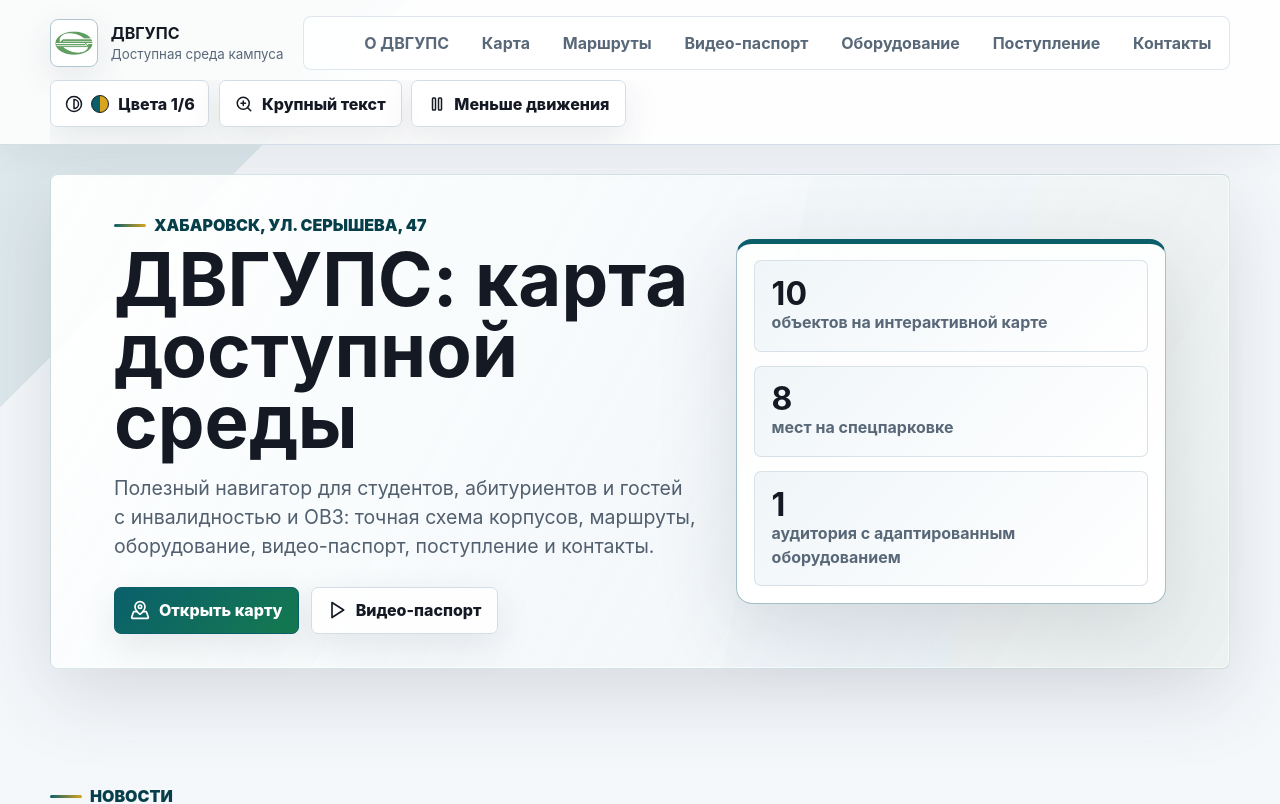
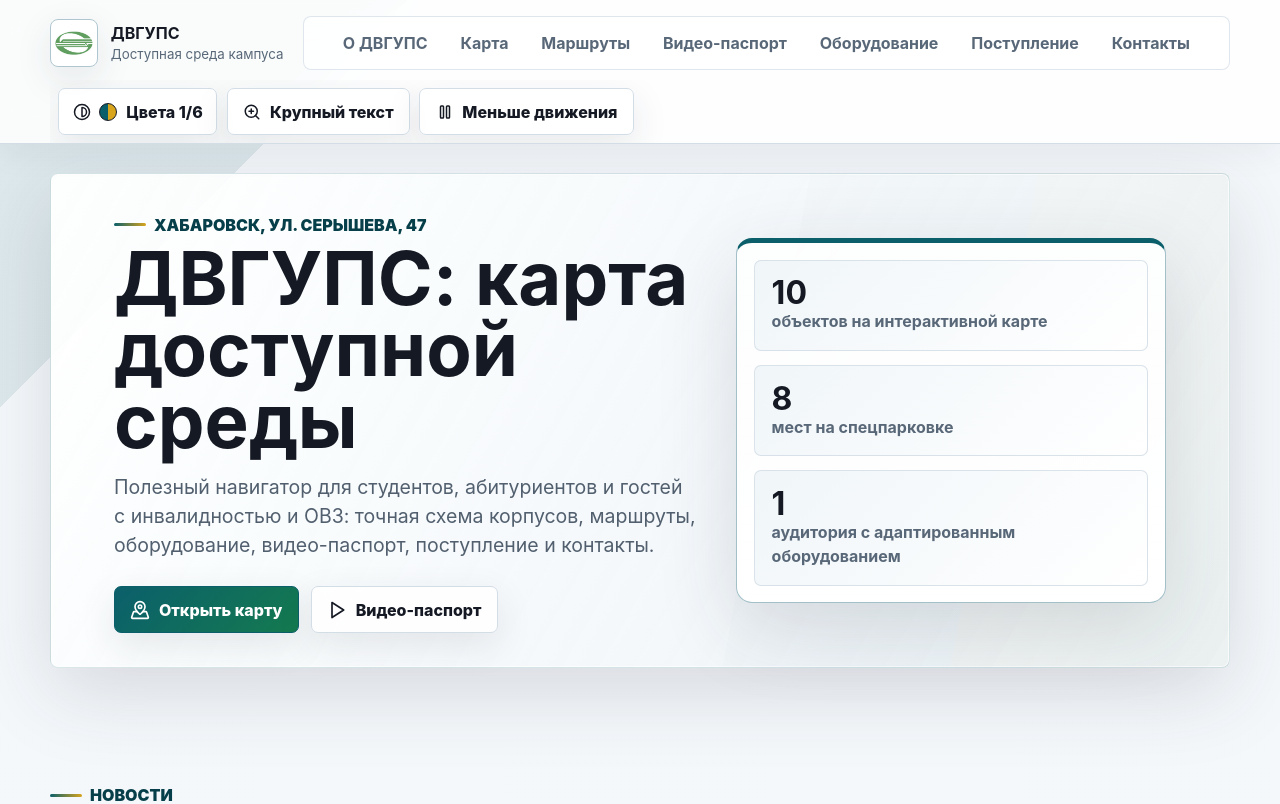
Before and after one commit to Suprusha800/festu, a React (Vite) app: page / in a window 1280 px wide. Shown: the top 804 px of the page. Built offline with nearby package versions, Linux system fonts and the light colour scheme.

Commit message:
mini fix

```diff
--- a/src/styles.css
+++ b/src/styles.css
@@ -237,7 +237,7 @@
 .nav {
   display: flex;
   align-items: center;
-  justify-content: flex-end;
+  justify-content: center;
   gap: 0.35rem;
   min-width: 0;
   overflow-x: auto;
@@ -291,7 +291,7 @@
 .accessPanel {
   display: flex;
   gap: 0.6rem;
-  padding: 0 0 1.05rem;
+  padding: 0.5rem;
   overflow-x: auto;
 }
 
@@ -1264,7 +1264,7 @@
   font-size: 1.1rem;
 }
 
-@media (max-width: 1024px) {
+@media (max-width: 1120px) {
   .headerTop {
     grid-template-columns: minmax(0, 1fr) max-content;
     align-items: center;
@@ -1294,6 +1294,10 @@
     text-align: center;
     white-space: normal;
   }
+}
+
+@media (max-width: 1024px) {
+
 
   .hero {
     min-height: auto;
```
